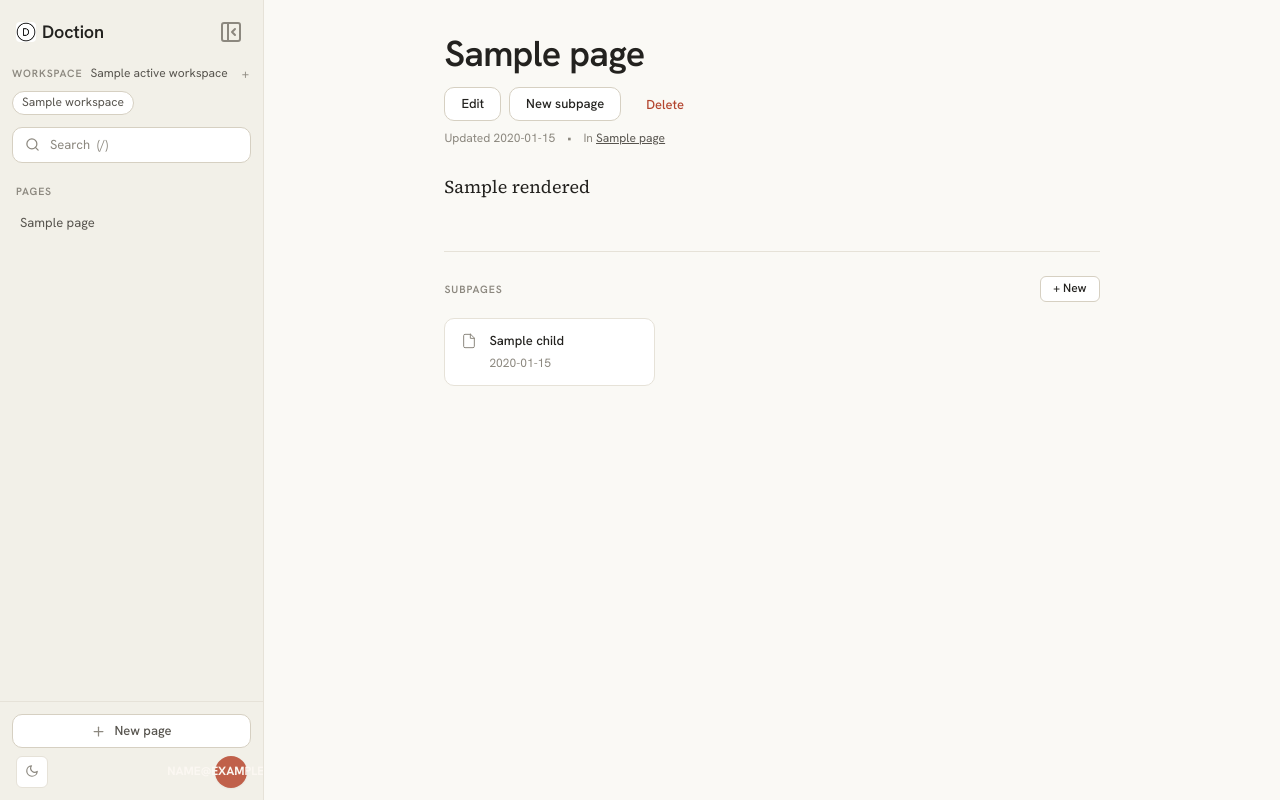
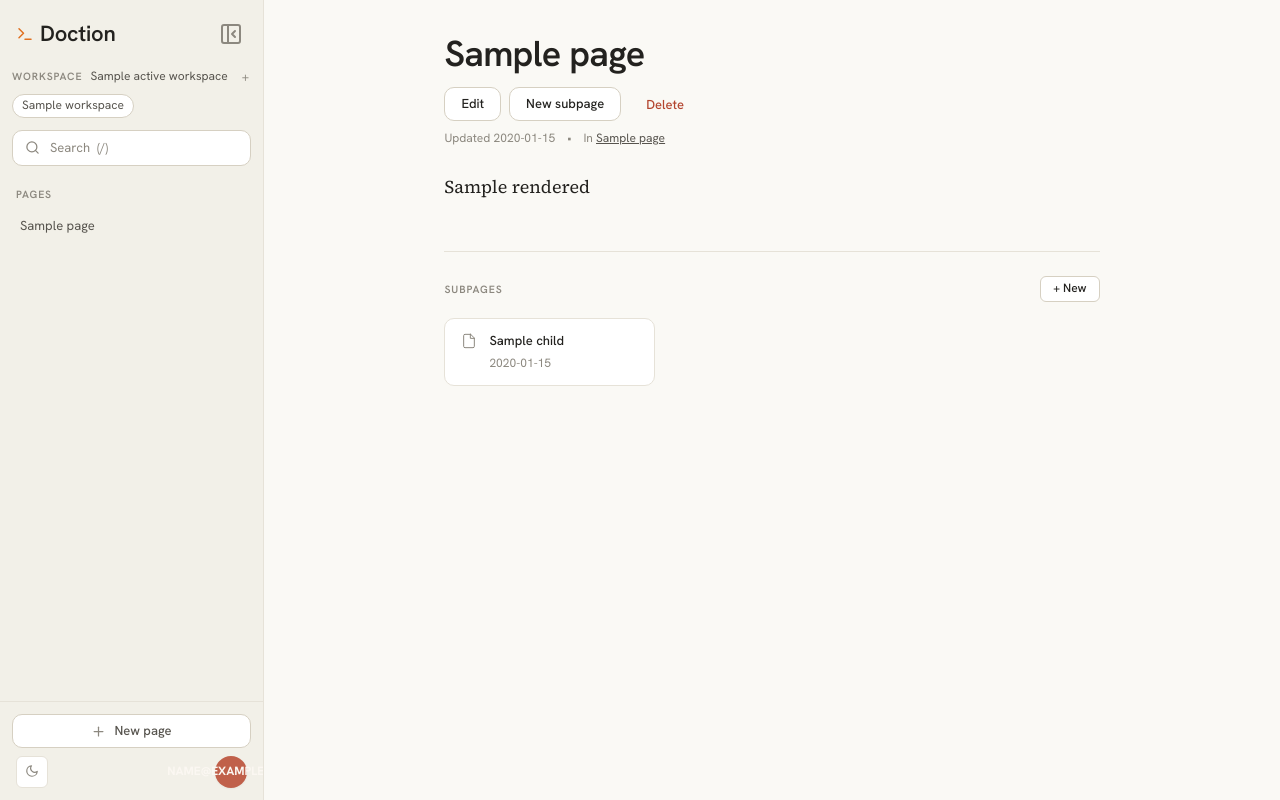
Before and after one commit to dny1020/doction, a FastAPI app: template app/templates/page.html in a window 1280 px wide. Run offline with FastAPI, Linux system fonts and the light colour scheme; the template is opened without the code that fills it: most values are stand-ins (such as "Sample title", 1, 10 or a date in 2020); parts of the project's set-up code (start-up, migrations or seed data) failed here and were passed over; some libraries are stand-ins or nearby versions.

Commit message:
favicon add wjth accnet color

```diff
--- a/app/static/style.css
+++ b/app/static/style.css
@@ -19,12 +19,12 @@
   --border:        #E6E2D8;
   --border-strong: #D6D0C2;
 
-  /* Accent — terracotta */
-  --accent:       #C45B3C;
-  --accent-hover: #A84A2F;
-  --accent-press: #8F3E27;
-  --accent-soft:  #F6E8E1;
-  --accent-ring:  rgba(196, 91, 60, 0.32);
+  /* Accent — orange */
+  --accent:       #E07020;
+  --accent-hover: #C76018;
+  --accent-press: #AE5314;
+  --accent-soft:  #FEF0E0;
+  --accent-ring:  rgba(224, 112, 32, 0.32);
 
   /* Status */
   --danger:      #B3452F;
@@ -84,11 +84,11 @@
   --fg-on-accent: #FBF7F2;
   --border:        #2e2b26;
   --border-strong: #3a3730;
-  --accent:       #d4713f;
-  --accent-hover: #bf6235;
-  --accent-press: #a85228;
-  --accent-soft:  #2e1b0a;
-  --accent-ring:  rgba(212, 113, 63, 0.32);
+  --accent:       #E8812A;
+  --accent-hover: #D07220;
+  --accent-press: #B8641A;
+  --accent-soft:  #281605;
+  --accent-ring:  rgba(232, 129, 42, 0.32);
   --danger:      #e07060;
   --danger-soft: #3a1a14;
   --shadow-xs: 0 1px 2px rgba(0, 0, 0, 0.22);
@@ -232,17 +232,17 @@ a { color: inherit; }
   align-items: center;
   gap: 6px;
   font-weight: 600;
-  font-size: var(--text-lg);
+  font-size: var(--text-xl);
   letter-spacing: -0.01em;
   text-decoration: none;
   color: var(--fg-1);
 }
 
 .brand-icon {
-  width: 20px;
-  height: 20px;
-  border-radius: 4px;
+  width: 18px;
+  height: 18px;
   flex-shrink: 0;
+  color: var(--accent);
 }
 
 /* === Workspaces =========================================================== */
@@ -665,7 +665,7 @@ a { color: inherit; }
 }
 
 .toc-label {
-  font-size: 10.5px;
+  font-size: var(--text-xs);
   font-weight: 600;
   letter-spacing: 0.09em;
   text-transform: uppercase;
--- a/app/templates/base.html
+++ b/app/templates/base.html
@@ -18,7 +18,7 @@
       document.documentElement.setAttribute('data-theme', 'light');
     }
   </script>
-  <link rel="icon" type="image/jpeg" href="/static/d_icon.jpg">
+  <link rel="icon" type="image/svg+xml" href="/static/favicon.svg">
   <link rel="stylesheet" href="/static/style.css">
   <script src="/static/vendor/htmx.min.js" defer></script>
   <script src="https://unpkg.com/lucide@0.475.0/dist/umd/lucide.min.js" defer></script>
@@ -34,7 +34,7 @@
     <aside class="sidebar" aria-label="Sidebar">
       <div class="sidebar-head">
         <a class="brand" href="/">
-          <img src="/static/d_icon.jpg" alt="" class="brand-icon">
+          <i data-lucide="terminal" class="brand-icon lucide"></i>
           Doction
         </a>
         <button class="sidebar-toggle sidebar-toggle--hide" type="button"
--- a/pyproject.toml
+++ b/pyproject.toml
@@ -1,6 +1,6 @@
 [project]
 name = "doction"
-version = "0.2"
+version = "0.3"
 description = "Minimalist, markdown-first DevOps knowledge system"
 requires-python = ">=3.13"
 dependencies = [
```
Also changed, not shown: .gitea/workflows/deploy.yaml (added), app/static/favicon.svg (added), d_icon.jpg (deleted), 2 other files.
